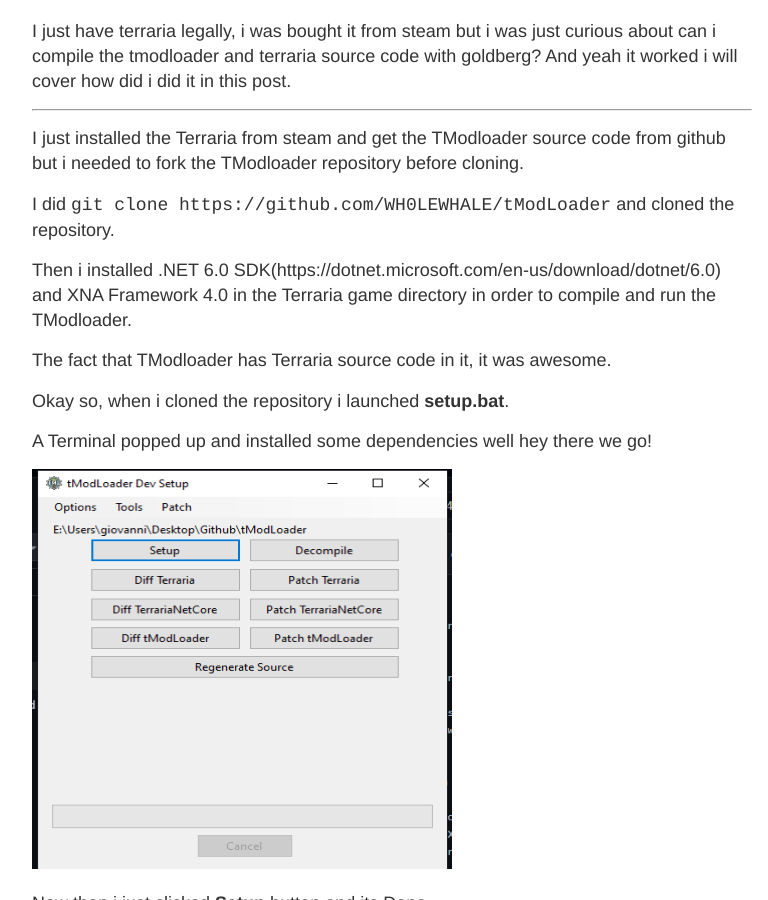
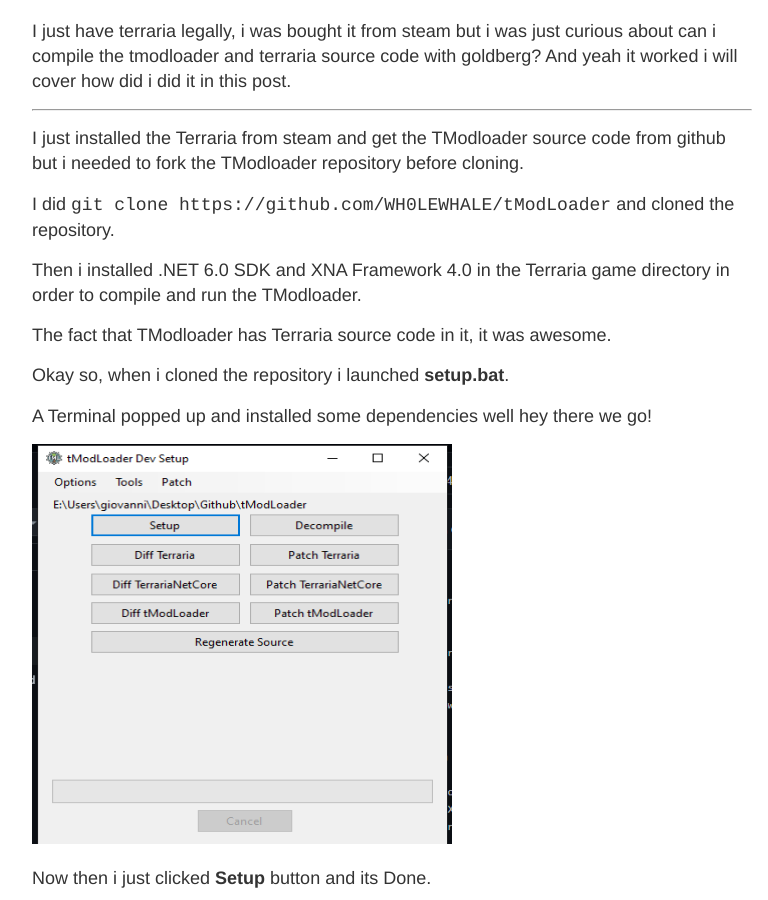
Before and after one commit to AnomaliesGentoolman/AnomaliesGentoolman.github.io, a Jekyll site: the page built from _posts/2024-2-7-compiled-terraria.md, in a window 1280 px wide and 900 px high, scrolled down 365 px. Shown: the whole window, without its empty margins (248-1016 px from the left). Built offline with Jekyll 4.4.1, drawn with Linux system fonts in a browser that asks for light colours; some of the changed text lies outside the part shown.

Commit message:
Update 2024-2-7-compiled-terraria.md

```diff
--- a/_posts/2024-2-7-compiled-terraria.md
+++ b/_posts/2024-2-7-compiled-terraria.md
@@ -21,7 +21,7 @@
 I did  `git clone https://github.com/WH0LEWHALE/tModLoader`  and cloned the repository.
 
 
-Then i installed .NET 6.0 SDK(https://dotnet.microsoft.com/en-us/download/dotnet/6.0) and XNA Framework 4.0 in the Terraria game directory in order to compile and run the TModloader.
+Then i installed .NET 6.0 SDK[](https://dotnet.microsoft.com/en-us/download/dotnet/6.0) and XNA Framework 4.0 in the Terraria game directory in order to compile and run the TModloader.
 
 The fact that TModloader has Terraria source code in it, it was awesome.
 
```
Also changed, not shown: other parts of _posts/2024-2-7-compiled-terraria.md (+9 -1 lines).
